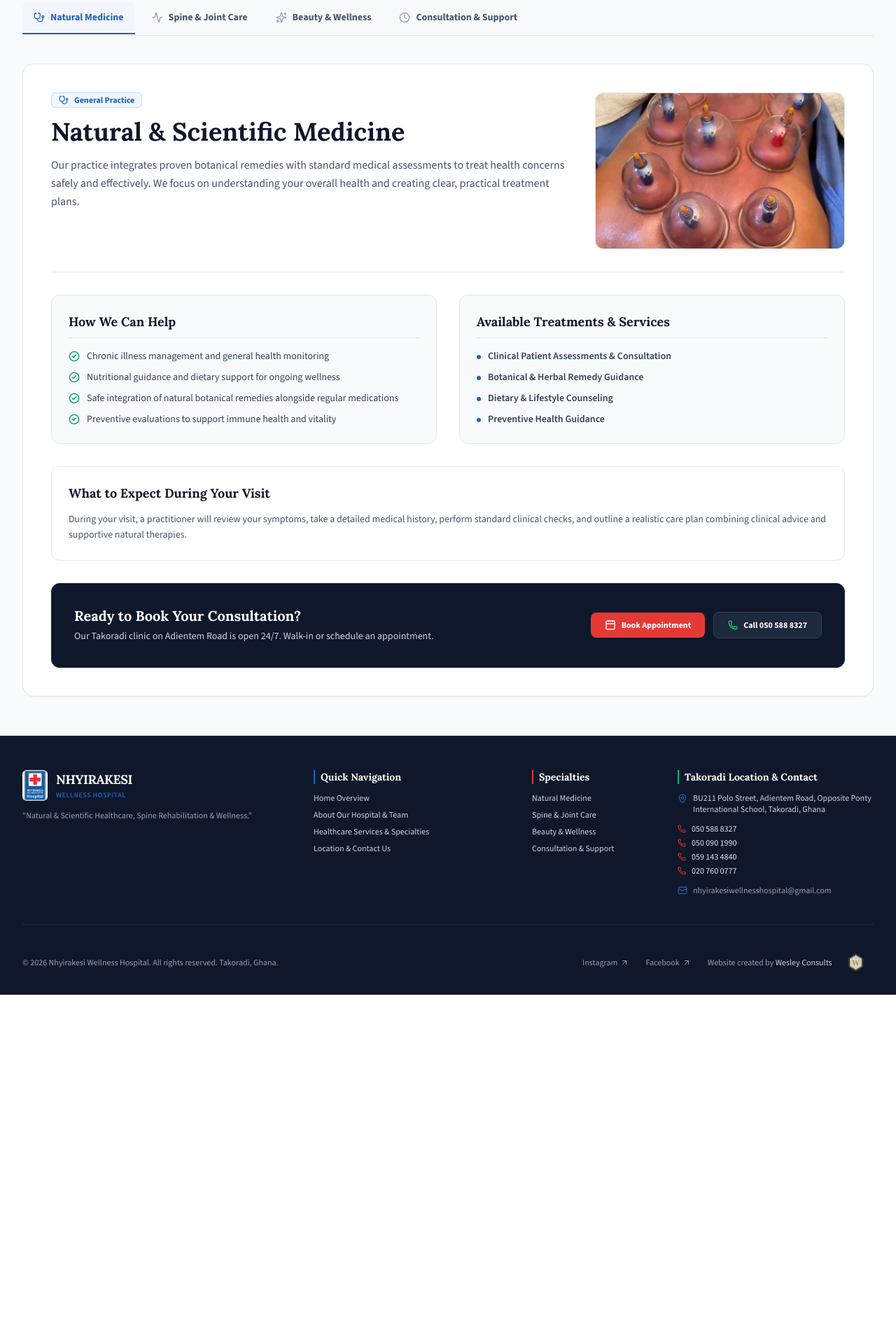
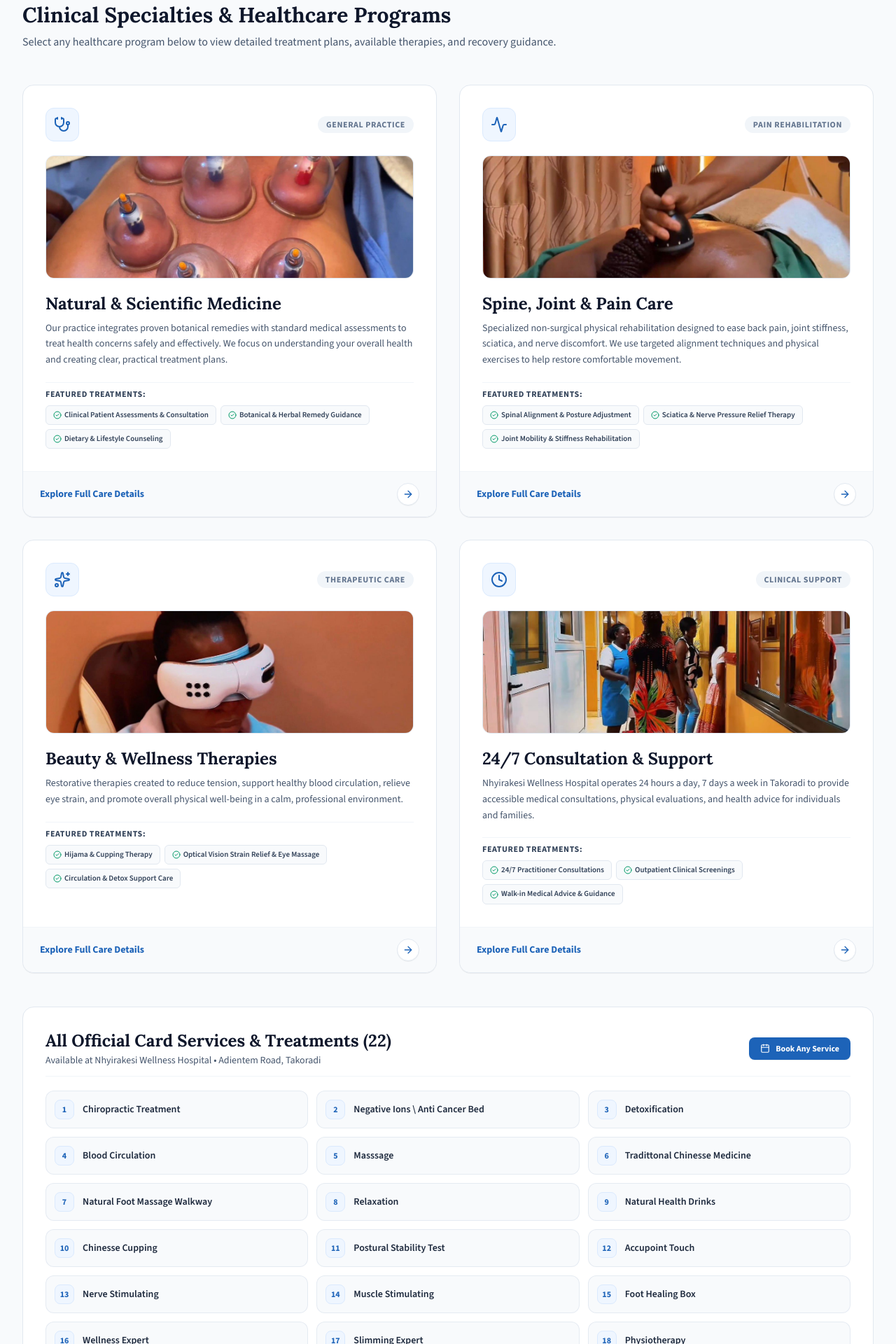
Before and after one commit to nkrumah2026/nhyirakesi-hospital, a Next.js app: page /services in a window 1280 px wide. Shown: the part 400-2320 px from the top of the page at 70% size. Before the commit the page ends 1821 px from the top, so only its background shows below. Built offline with nearby package versions, Linux system fonts and the light colour scheme.

Commit message:
feat: update hero section and services page with official card services and clickable care pages

```diff
--- a/app/services/ServicesClient.jsx
+++ b/app/services/ServicesClient.jsx
@@ -1,9 +1,10 @@
 "use client";
 
-import { useState, useEffect } from "react";
+import { useState } from "react";
 import Image from "next/image";
-import { Stethoscope, Activity, Sparkles, Clock, CheckCircle2, Phone, Calendar, ArrowRight } from "lucide-react";
-import { servicesList, hospitalInfo } from "@/content/hospitalData";
+import Link from "next/link";
+import { Stethoscope, Activity, Sparkles, Clock, CheckCircle2, ArrowRight, Calendar } from "lucide-react";
+import { servicesList, cardServicesList } from "@/content/hospitalData";
 import { BookingModal } from "@/components/BookingModal";
 
 const iconMap = {
@@ -14,165 +15,134 @@ const iconMap = {
 };
 
 export function ServicesClient() {
-  const [activeTabId, setActiveTabId] = useState(servicesList[0].id);
   const [bookingOpen, setBookingOpen] = useState(false);
 
-  // Sync active tab with URL hash if present
-  useEffect(() => {
-    const handleHashChange = () => {
-      const hash = window.location.hash.replace("#", "");
-      if (hash) {
-        const found = servicesList.find((s) => s.slug === hash || s.id === hash);
-        if (found) {
-          setActiveTabId(found.id);
-        }
-      }
-    };
-
-    handleHashChange();
-    window.addEventListener("hashchange", handleHashChange);
-    return () => window.removeEventListener("hashchange", handleHashChange);
-  }, []);
-
-  const activeService = servicesList.find((s) => s.id === activeTabId) || servicesList[0];
-  const ActiveIcon = iconMap[activeService.iconName] || Stethoscope;
-
   return (
-    <div className="space-y-10">
-      {/* Tab Navigation - Concise & Clean */}
-      <div className="border-b border-slate-200 overflow-x-auto no-scrollbar">
-        <div className="flex gap-2 min-w-max pb-px">
-          {servicesList.map((service) => {
-            const Icon = iconMap[service.iconName] || Stethoscope;
-            const isActive = service.id === activeTabId;
-
-            return (
-              <button
-                key={service.id}
-                onClick={() => {
-                  setActiveTabId(service.id);
-                  window.history.replaceState(null, "", `#${service.slug}`);
-                }}
-                className={`inline-flex items-center gap-2 px-4 py-3 border-b-2 text-xs sm:text-sm font-bold transition-all rounded-t-lg ${
-                  isActive
-                    ? "border-medical-blue text-medical-blue bg-blue-50/50"
-                    : "border-transparent text-slate-600 hover:text-slate-900 hover:bg-slate-50"
-                }`}
-              >
-                <Icon className={`w-4 h-4 ${isActive ? "text-medical-blue" : "text-slate-400"}`} />
-                <span>{service.shortTitle || service.title}</span>
-              </button>
-            );
-          })}
-        </div>
+    <div className="space-y-12">
+      {/* Overview Intro */}
+      <div className="text-left space-y-2">
+        <h2 className="font-serif text-2xl sm:text-3xl font-bold text-slate-900">
+          Clinical Specialties & Healthcare Programs
+        </h2>
+        <p className="text-slate-600 text-sm sm:text-base max-w-3xl font-sans leading-relaxed">
+          Select any healthcare program below to view detailed treatment plans, available therapies, and recovery guidance.
+        </p>
       </div>
 
-      {/* Detailed View Card */}
-      <div className="bg-white rounded-2xl border border-slate-200 p-6 sm:p-8 lg:p-10 shadow-2xs space-y-8">
+      {/* Clickable Specialty Category Cards */}
+      <div className="grid grid-cols-1 md:grid-cols-2 gap-6 sm:gap-8">
+        {servicesList.map((service) => {
+          const IconComponent = iconMap[service.iconName] || Stethoscope;
 
-        {/* Service Header & Intro */}
-        <div className="grid grid-cols-1 lg:grid-cols-12 gap-8 items-start pb-8 border-b border-slate-200">
-          <div className="lg:col-span-8 space-y-3 text-left">
-            <div className="inline-flex items-center gap-2 px-2.5 py-0.5 rounded-md bg-blue-50 text-medical-blue text-xs font-bold border border-blue-200">
-              <ActiveIcon className="w-3.5 h-3.5" />
-              {activeService.categoryName || "Specialty Care"}
-            </div>
-            <h2 className="font-serif text-2xl sm:text-3xl lg:text-4xl font-bold text-slate-900 leading-tight">
-              {activeService.title}
+          return (
+            <Link
+              key={service.id}
+              href={`/services/${service.slug}`}
+              className="group bg-white rounded-2xl border border-slate-200 shadow-2xs hover:shadow-md hover:border-medical-blue transition-all overflow-hidden flex flex-col justify-between"
+            >
+              <div className="p-6 sm:p-8 space-y-5">
+                {/* Header Icon & Category */}
+                <div className="flex items-center justify-between">
+                  <div className="w-12 h-12 rounded-xl bg-blue-50 border border-blue-100 text-medical-blue flex items-center justify-center group-hover:bg-medical-blue group-hover:text-white transition-colors shrink-0">
+                    <IconComponent className="w-6 h-6" />
+                  </div>
+                  <span className="text-xs font-bold text-slate-500 uppercase tracking-wider bg-slate-100 px-3 py-1 rounded-full">
+                    {service.categoryName}
+                  </span>
+                </div>
+
+                {/* Service Image (if available) */}
+                {service.imagePath && (
+                  <div className="relative h-44 w-full rounded-xl overflow-hidden bg-slate-100 border border-slate-200">
+                    <Image
+                      src={service.imagePath}
+                      alt={service.title}
+                      fill
+                      className="object-cover group-hover:scale-105 transition-transform duration-300"
+                    />
+                  </div>
+                )}
+
+                {/* Title & Short Description */}
+                <div className="space-y-2 text-left">
+                  <h3 className="font-serif text-xl sm:text-2xl font-bold text-slate-900 group-hover:text-medical-blue transition-colors">
+                    {service.title}
+                  </h3>
+                  <p className="text-slate-600 text-xs sm:text-sm leading-relaxed line-clamp-3">
+                    {service.fullDesc}
+                  </p>
+                </div>
+
+                {/* Key Highlights */}
+                <div className="space-y-2 pt-2 border-t border-slate-100">
+                  <span className="text-xs font-bold text-slate-700 uppercase tracking-wider block">
+                    Featured Treatments:
+                  </span>
+                  <div className="flex flex-wrap gap-1.5">
+                    {service.availableTreatments?.slice(0, 3).map((treatment, idx) => (
+                      <span
+                        key={idx}
+                        className="inline-flex items-center gap-1 px-2.5 py-1 rounded-md bg-slate-50 border border-slate-200 text-[11px] font-semibold text-slate-700"
+                      >
+                        <CheckCircle2 className="w-3 h-3 text-emerald-600 shrink-0" />
+                        <span>{treatment}</span>
+                      </span>
+                    ))}
+                  </div>
+                </div>
+              </div>
+
+              {/* Action Footer */}
+              <div className="px-6 py-4 bg-slate-50 border-t border-slate-100 flex items-center justify-between group-hover:bg-blue-50/50 transition-colors">
+                <span className="text-xs sm:text-sm font-bold text-medical-blue">
+                  Explore Full Care Details
+                </span>
+                <div className="w-8 h-8 rounded-full bg-white border border-slate-200 text-medical-blue flex items-center justify-center group-hover:translate-x-1 transition-transform shadow-2xs">
+                  <ArrowRight className="w-4 h-4" />
+                </div>
+              </div>
+            </Link>
+          );
+        })}
+      </div>
+
+      {/* Full 22 Services from Official Card */}
+      <div className="bg-white rounded-2xl p-6 sm:p-8 border border-slate-200 shadow-2xs space-y-5">
+        <div className="flex flex-col sm:flex-row sm:items-center justify-between gap-2 border-b border-slate-100 pb-3">
+          <div>
+            <h2 className="font-serif text-xl sm:text-2xl font-bold text-slate-900">
+              All Official Card Services & Treatments ({cardServicesList.length})
             </h2>
-            <p className="text-slate-600 text-sm sm:text-base leading-relaxed">
-              {activeService.fullDesc}
+            <p className="text-xs sm:text-sm text-slate-600 font-sans mt-0.5">
+              Available at Nhyirakesi Wellness Hospital • Adientem Road, Takoradi
             </p>
           </div>
-
-          {activeService.imagePath && (
-            <div className="lg:col-span-4 relative h-48 sm:h-56 w-full rounded-xl overflow-hidden border border-slate-200 bg-slate-100 shrink-0">
-              <Image
-                src={activeService.imagePath}
-                alt={activeService.title}
-                fill
-                className="object-cover"
-                priority
-              />
-            </div>
-          )}
+          <button
+            onClick={() => setBookingOpen(true)}
+            className="inline-flex items-center justify-center gap-2 bg-medical-blue hover:bg-medical-blue-hover text-white px-4 py-2 rounded-lg font-bold text-xs shadow-2xs transition-colors shrink-0"
+          >
+            <Calendar className="w-3.5 h-3.5" />
+            <span>Book Any Service</span>
+          </button>
         </div>
 
-        {/* 2-Column Content: How We Can Help & Available Treatments */}
-        <div className="grid grid-cols-1 md:grid-cols-2 gap-8">
-
-          {/* How We Can Help */}
-          <div className="space-y-4 bg-slate-50 p-6 rounded-xl border border-slate-200">
-            <h3 className="font-serif text-lg font-bold text-slate-900 border-b border-slate-200 pb-2">
-              How We Can Help
-            </h3>
-            <ul className="space-y-2.5">
-              {activeService.howWeCanHelp?.map((item, idx) => (
-                <li key={idx} className="flex items-start gap-2.5 text-xs sm:text-sm text-slate-700">
-                  <CheckCircle2 className="w-4 h-4 text-emerald-600 shrink-0 mt-0.5" />
-                  <span>{item}</span>
-                </li>
-              ))}
-            </ul>
-          </div>
-
-          {/* Available Services & Treatments */}
-          <div className="space-y-4 bg-slate-50 p-6 rounded-xl border border-slate-200">
-            <h3 className="font-serif text-lg font-bold text-slate-900 border-b border-slate-200 pb-2">
-              Available Treatments & Services
-            </h3>
-            <ul className="space-y-2.5">
-              {activeService.availableTreatments?.map((treatment, idx) => (
-                <li key={idx} className="flex items-start gap-2.5 text-xs sm:text-sm text-slate-700 font-semibold">
-                  <span className="w-1.5 h-1.5 rounded-full bg-medical-blue shrink-0 mt-2"></span>
-                  <span>{treatment}</span>
-                </li>
-              ))}
-            </ul>
-          </div>
-
+        <div className="grid grid-cols-1 sm:grid-cols-2 lg:grid-cols-3 gap-3">
+          {cardServicesList.map((serviceName, idx) => (
+            <button
+              key={idx}
+              type="button"
+              onClick={() => setBookingOpen(true)}
+              className="flex items-center gap-3 p-3 rounded-xl bg-slate-50 border border-slate-200/80 hover:bg-white hover:border-medical-blue text-left transition-all group"
+            >
+              <div className="w-7 h-7 rounded-lg bg-blue-50 text-medical-blue group-hover:bg-medical-blue group-hover:text-white flex items-center justify-center shrink-0 border border-blue-100 font-bold text-xs transition-colors">
+                {idx + 1}
+              </div>
+              <span className="text-xs sm:text-sm font-semibold text-slate-800 group-hover:text-medical-blue transition-colors">
+                {serviceName}
+              </span>
+            </button>
+          ))}
         </div>
-
-        {/* What to Expect Section */}
-        <div className="space-y-3 bg-white p-6 rounded-xl border border-slate-200">
-          <h3 className="font-serif text-lg font-bold text-slate-900">
-            What to Expect During Your Visit
-          </h3>
-          <p className="text-slate-600 text-xs sm:text-sm leading-relaxed">
-            {activeService.whatToExpect}
-          </p>
-        </div>
-
-        {/* Ready to Book CTA Banner */}
-        <div className="bg-slate-900 text-white rounded-xl p-6 sm:p-8 border border-slate-800 flex flex-col sm:flex-row items-start sm:items-center justify-between gap-6">
-          <div className="space-y-1 max-w-xl">
-            <h4 className="font-serif text-xl font-bold text-white">
-              Ready to Book Your Consultation?
-            </h4>
-            <p className="text-slate-300 text-xs sm:text-sm leading-relaxed">
-              Our Takoradi clinic on Adientem Road is open 24/7. Walk-in or schedule an appointment.
-            </p>
-          </div>
-
-          <div className="flex flex-wrap items-center gap-3 shrink-0">
-            <button
-              onClick={() => setBookingOpen(true)}
-              className="inline-flex items-center gap-2 bg-medical-red hover:bg-medical-red-hover text-white px-5 py-2.5 rounded-lg font-bold text-xs shadow-2xs transition-colors"
-            >
-              <Calendar className="w-4 h-4" />
-              Book Appointment
-            </button>
-
-            <a
-              href={`tel:${hospitalInfo.phones[0].value}`}
-              className="inline-flex items-center gap-2 bg-slate-800 hover:bg-slate-700 text-white border border-slate-700 px-5 py-2.5 rounded-lg font-bold text-xs transition-colors"
-            >
-              <Phone className="w-3.5 h-3.5 text-emerald-400" />
-              Call {hospitalInfo.phones[0].display}
-            </a>
-          </div>
-        </div>
-
       </div>
 
       <BookingModal isOpen={bookingOpen} onClose={() => setBookingOpen(false)} />
--- a/components/Hero.jsx
+++ b/components/Hero.jsx
@@ -9,6 +9,16 @@ import { BookingModal } from "./BookingModal";
 
 export function Hero() {
   const [bookingOpen, setBookingOpen] = useState(false);
+
+  // Key hero featured services from card list
+  const featuredServices = [
+    "Chiropractic Treatment",
+    "Physiotherapy",
+    "Tradittonal Chinesse Medicine",
+    "Stroke Gym",
+    "Detoxification",
+    "Acupuncture",
+  ];
 
   return (
     <section className="bg-slate-50 py-12 md:py-16 lg:py-20 border-b border-slate-200">
@@ -32,20 +42,17 @@ export function Hero() {
               Medical consultations, non-surgical spine and joint care, and supportive natural therapies provided by dedicated healthcare practitioners in Takoradi, Ghana.
             </p>
 
-            {/* Key Service Badges */}
-            <div className="grid grid-cols-1 sm:grid-cols-3 gap-3 pt-1 max-w-xl">
-              <div className="flex items-center gap-2.5 p-3 rounded-lg bg-white border border-slate-200 shadow-2xs text-xs font-semibold text-slate-800">
-                <ShieldCheck className="w-4 h-4 text-medical-blue shrink-0" />
-                <span>Natural & Clinical Care</span>
-              </div>
-              <div className="flex items-center gap-2.5 p-3 rounded-lg bg-white border border-slate-200 shadow-2xs text-xs font-semibold text-slate-800">
-                <HeartPulse className="w-4 h-4 text-medical-red shrink-0" />
-                <span>Spine & Joint Rehab</span>
-              </div>
-              <div className="flex items-center gap-2.5 p-3 rounded-lg bg-white border border-slate-200 shadow-2xs text-xs font-semibold text-slate-800">
-                <Clock className="w-4 h-4 text-emerald-600 shrink-0" />
-                <span>Open 24/7 Support</span>
-              </div>
+            {/* Key Service Badges from Card */}
+            <div className="flex flex-wrap gap-2 max-w-xl pt-1">
+              {featuredServices.map((service, index) => (
+                <span
+                  key={index}
+                  className="inline-flex items-center gap-1.5 px-3 py-1.5 rounded-lg bg-white border border-slate-200 shadow-2xs text-xs font-semibold text-slate-800"
+                >
+                  <CheckCircle className="w-3.5 h-3.5 text-medical-blue shrink-0" />
+                  <span>{service}</span>
+                </span>
+              ))}
             </div>
 
             {/* Action Buttons */}
--- a/components/Services.jsx
+++ b/components/Services.jsx
@@ -1,8 +1,8 @@
 "use client";
 
 import Link from "next/link";
-import { Stethoscope, Activity, Sparkles, Clock, ArrowRight } from "lucide-react";
-import { servicesList } from "@/content/hospitalData";
+import { Stethoscope, Activity, Sparkles, Clock, ArrowRight, CheckCircle2 } from "lucide-react";
+import { servicesList, cardServicesList } from "@/content/hospitalData";
 
 const iconMap = {
   Stethoscope: Stethoscope,
@@ -14,16 +14,38 @@ const iconMap = {
 export function Services() {
   return (
     <section id="services" className="py-12 md:py-16 bg-slate-50 border-t border-slate-200">
-      <div className="max-w-7xl mx-auto px-4 sm:px-6 lg:px-8 space-y-8">
+      <div className="max-w-7xl mx-auto px-4 sm:px-6 lg:px-8 space-y-10">
 
         {/* Section Header */}
         <div className="max-w-3xl space-y-2 text-left">
           <h2 className="section-title text-slate-900">
-            Specialized Care & Rehabilitation
+            Specialized Care & Official Treatments
           </h2>
           <p className="text-slate-600 text-sm sm:text-base leading-relaxed font-sans">
-            We offer medical consultations, non-surgical physical rehabilitation, and supportive wellness care tailored to your health needs.
+            We offer comprehensive medical consultations, non-surgical physical rehabilitation, traditional herbal care, and specialized wellness treatments tailored to your health goals.
           </p>
+        </div>
+
+        {/* All Official Card Services List */}
+        <div className="bg-white rounded-2xl p-6 sm:p-8 border border-slate-200 shadow-2xs space-y-4">
+          <div className="flex flex-col sm:flex-row sm:items-center justify-between gap-2 border-b border-slate-100 pb-3">
+            <h3 className="font-serif text-lg font-bold text-slate-900">
+              Our Full Range of Card Services ({cardServicesList.length})
+            </h3>
+            <span className="text-xs text-slate-500 font-medium">Available at Nhyirakesi Wellness Hospital</span>
+          </div>
+
+          <div className="grid grid-cols-2 sm:grid-cols-3 md:grid-cols-4 gap-2.5">
+            {cardServicesList.map((item, index) => (
+              <div
+                key={index}
+                className="flex items-center gap-2 p-2.5 rounded-lg bg-slate-50 border border-slate-200/80 hover:bg-white hover:border-medical-blue transition-all"
+              >
+                <CheckCircle2 className="w-3.5 h-3.5 text-medical-blue shrink-0" />
+                <span className="text-xs font-semibold text-slate-800 line-clamp-1">{item}</span>
+              </div>
+            ))}
+          </div>
         </div>
 
         {/* Services Overview Grid */}
--- a/content/hospitalData.js
+++ b/content/hospitalData.js
@@ -32,6 +32,32 @@ export const hospitalInfo = {
   hallwayPhotoPath: "/images/hospital-hallway.jpeg",
   treatmentsCollagePath: "/images/wellness-treatments-collage.jpeg",
 };
+
+export const cardServicesList = [
+  "Chiropractic Treatment",
+  "Negative Ions \\ Anti Cancer Bed",
+  "Detoxification",
+  "Blood Circulation",
+  "Masssage",
+  "Tradittonal Chinesse Medicine",
+  "Natural Foot Massage Walkway",
+  "Relaxation",
+  "Natural Health Drinks",
+  "Chinesse Cupping",
+  "Postural Stability Test",
+  "Accupoint Touch",
+  "Nerve Stimulating",
+  "Muscle Stimulating",
+  "Foot Healing Box",
+  "Wellness Expert",
+  "Slimming Expert",
+  "Physiotherapy",
+  "Stroke Gym",
+  "Sauna",
+  "Acupuncture",
+  "General Treatments"
+];
+
 
 export const servicesList = [
   {
```
Also changed, not shown: app/services/[slug]/page.js (+30 -8 lines), components/BookingModal.jsx (+16 -7 lines).
